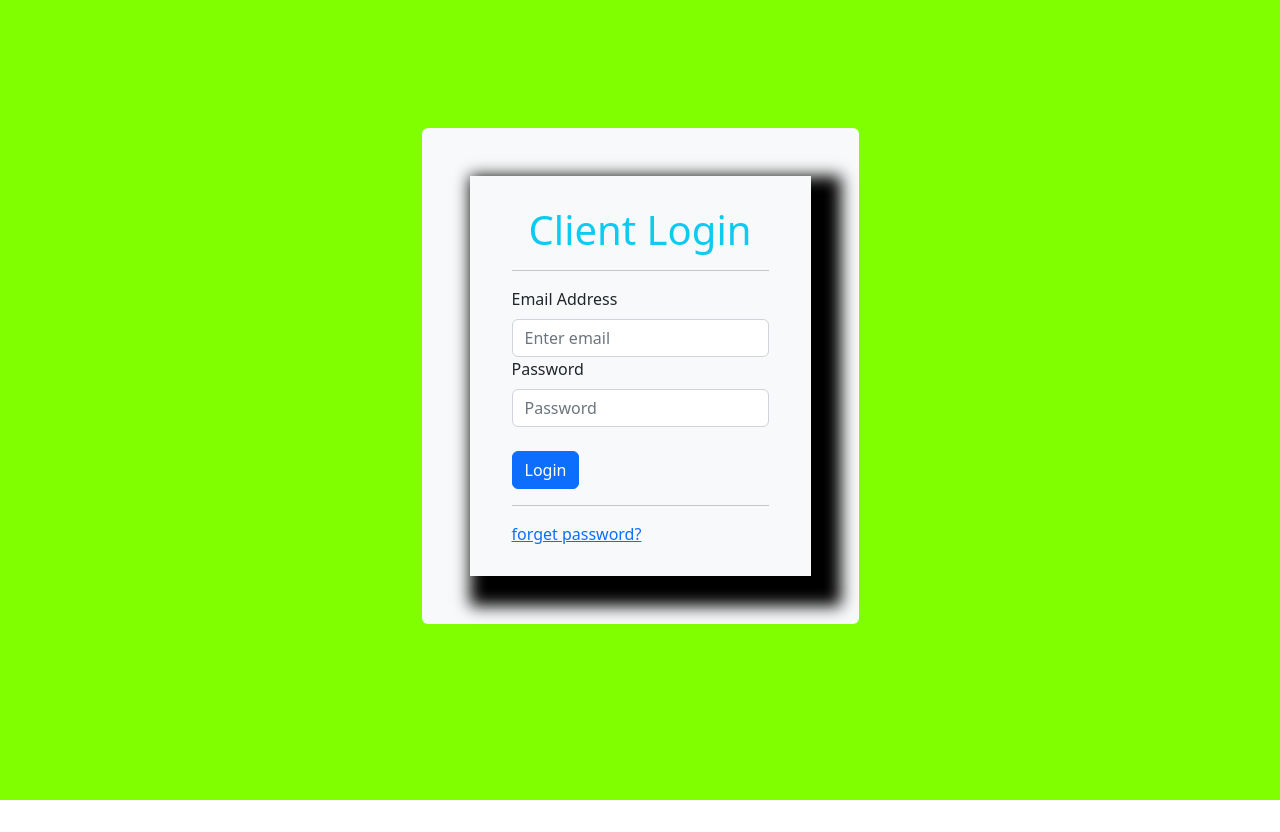
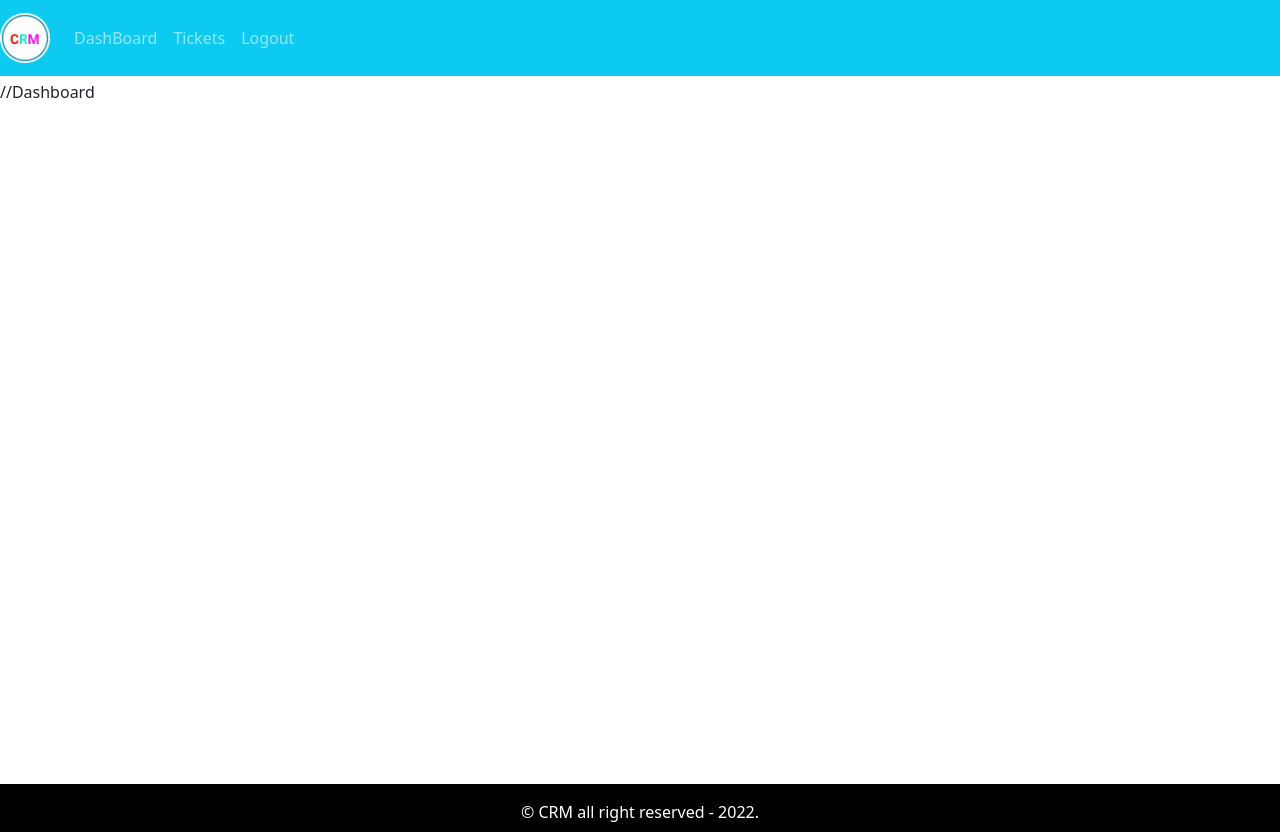
Before and after one commit to yash3886/CRM-frontend, a React (Create React App) app: page / in a window 1280 px wide. Before the commit the page ends 800 px from the top, so only its background shows below. Built offline with nearby package versions, Linux system fonts and the light colour scheme.

Commit message:
layout is added

```diff
--- a/src/App.css
+++ b/src/App.css
@@ -0,0 +1,23 @@
+.default-layout{
+    display: grid;
+    grid-template-rows: 80px auto 3rem;
+    grid-template-areas:
+    "header"
+    "main"
+    "footer";
+}
+
+header {
+    grid-area: header;
+}
+main {
+    grid-area: main;
+    min-height: 88vh;
+}
+
+footer {
+    grid-area: footer;
+    background: black;
+    padding: 1rem;
+    color: white;
+}
--- a/src/App.js
+++ b/src/App.js
@@ -1,12 +1,16 @@
 import React from "react";
 import './App.css';
+import { DefaultLayout } from "./layout/DefaultLayout";
 // import {Button} from 'react-bootstrap';
 import { Entry } from "./page/entry/Entry.page";
 
 function App() {
   return (
     <div className="App">
-      <Entry />
+      {/* <Entry /> */}
+      <DefaultLayout>
+        //Dashboard
+      </DefaultLayout>
     </div>
   );
 }
--- /dev/null
+++ b/src/layout/DefaultLayout.js
@@ -0,0 +1,19 @@
+import React from 'react';
+import { Header } from './partials/Header.comp';
+import { Footer } from './partials/Footer.comp';
+
+export const DefaultLayout = ({children}) => {
+    return (
+        <div className='default-layout'>
+            <header className='header'>
+                <Header />
+            </header>
+            <main className='main'>
+                {children}
+            </main>
+            <footer className='footer'>
+                <Footer />
+            </footer>
+        </div>
+    )
+}
--- /dev/null
+++ b/src/layout/partials/Footer.comp.js
@@ -0,0 +1,9 @@
+import React from 'react';
+
+export const Footer = () => {
+    return (
+        <div className='text-center copy-right'>
+            &copy; CRM all right reserved - 2022.
+        </div>
+    )
+}
--- /dev/null
+++ b/src/layout/partials/Header.comp.js
@@ -0,0 +1,20 @@
+import React from 'react';
+import { Navbar, Nav } from 'react-bootstrap';
+import logo from '../../assets/img/logo.png';
+export const Header = () => {
+    return (
+        <Navbar collapseOnSelect bg='info' variant='dark' expand="md">
+            <Navbar.Brand>
+                <img src={logo} alt="logo" width="50px" />
+            </Navbar.Brand>
+            <Navbar.Toggle aria-controls='basic-navbar-nav' />
+            <Navbar.Collapse id='basic-navbar-nav'>
+                <Nav className='ml-auto'>
+                    <Nav.Link href='dashboard'>DashBoard</Nav.Link>
+                    <Nav.Link href='dashboard'>Tickets</Nav.Link>
+                    <Nav.Link href='dashboard'>Logout</Nav.Link>
+                </Nav>
+            </Navbar.Collapse>
+        </Navbar>
+    )
+}
```
Also changed, not shown: src/assets/img/logo.png (added).
